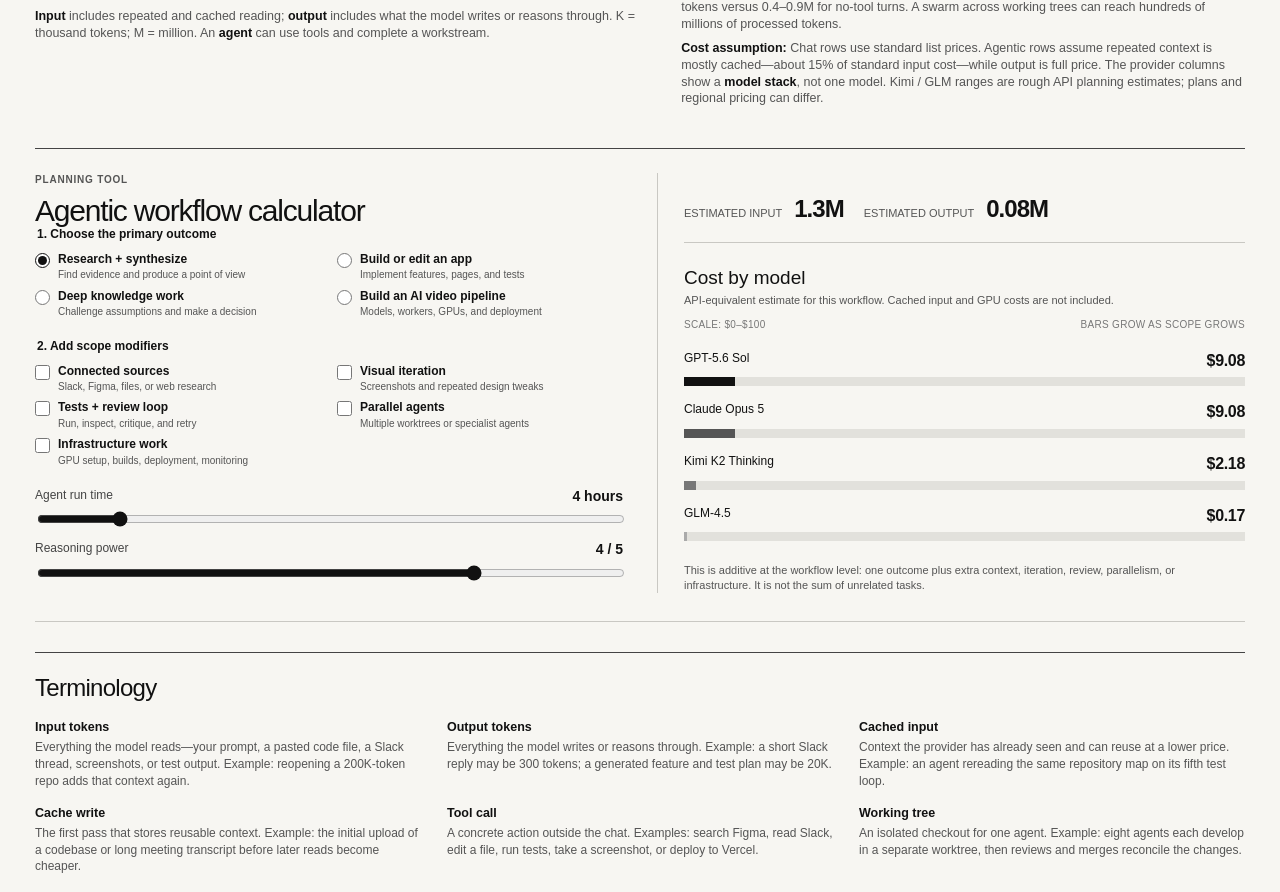
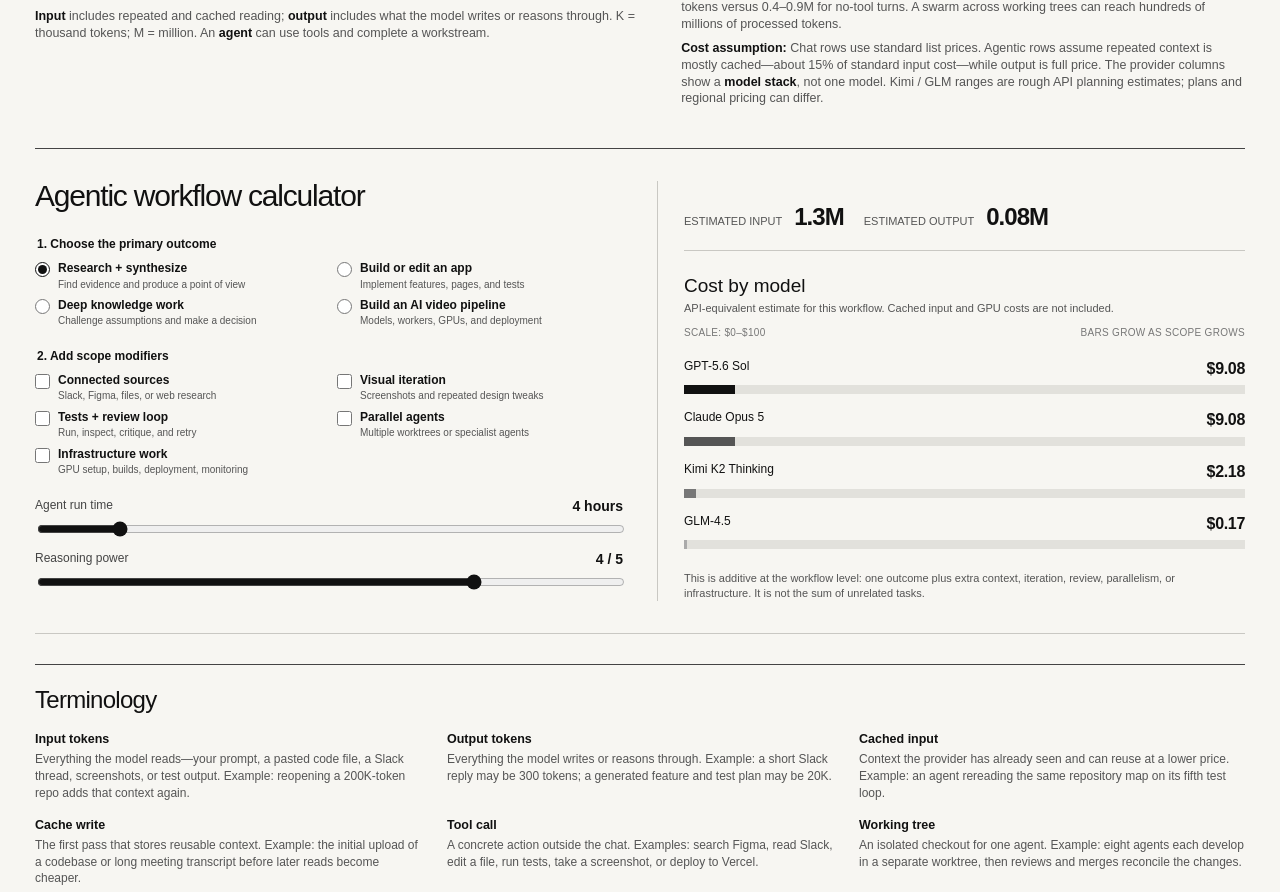
Before and after one commit to ideo/agentic-rate-card, a Next.js app: page / in a window 1280 px wide. Shown: the part 2041-2933 px from the top of the page. Built offline with nearby package versions, Linux system fonts and the light colour scheme.

Commit message:
Refine calculator section spacing

```diff
--- a/app/Planner.tsx
+++ b/app/Planner.tsx
@@ -55,7 +55,6 @@
   return (
     <section className="planner" aria-labelledby="planner-heading">
       <div className="planner-controls">
-        <p className="eyebrow">Planning tool</p>
         <h2 id="planner-heading">Agentic workflow calculator</h2>
         <fieldset>
           <legend>1. Choose the primary outcome</legend>
--- a/app/globals.css
+++ b/app/globals.css
@@ -21,3 +21,4 @@
 @media(max-width:800px){.sheet{width:100%;margin:0;padding:0 14px 20px;border-left:0;border-right:0}header{display:block;padding-top:24px;margin-bottom:22px}h1{font-size:clamp(42px,13vw,58px);max-width:100%}.updated{margin-top:18px;text-align:left;width:max-content}.table-wrap{margin-right:-14px;padding-right:14px}table{min-width:1360px}.terms-grid{grid-template-columns:1fr}.notes{grid-template-columns:1fr;gap:12px;margin-top:16px}.planner{grid-template-columns:1fr;gap:18px;margin-top:24px;padding-top:20px}.planner-results{padding:20px 0 0;border-top:1px solid var(--line);border-left:0}.terms{margin-top:22px}}
 @media print{@page{size:letter landscape;margin:.22in}body{background:var(--paper)}.sheet{width:100%;margin:0;padding:0;border:0}.sheet:before{display:none}header{margin-bottom:10px;padding-top:4px}h1{font-size:34px}.updated{font-size:9px}table{font-size:8.2px}thead th{padding:4px 6px;font-size:7.5px}tbody th,tbody td{padding:2px 6px}.work-detail{font-size:7.2px;line-height:1.12}.mode{margin-top:2px;padding:1px 4px;font-size:6.5px}.power{min-width:52px;padding:2px 4px;font-size:7.5px}.notes{gap:12px;margin-top:5px;font-size:7.3px;line-height:1.2}.notes p{margin-bottom:3px}.legend{gap:3px 8px;margin-bottom:3px}.terms{margin-top:8px;padding-top:6px}.terms h2{margin-bottom:5px;font-size:10px}.terms-grid{grid-template-columns:repeat(3,1fr);gap:4px 10px}.term{font-size:6.7px;line-height:1.15}.term strong{margin-bottom:1px;font-size:7px}}
 .chart-note{margin-bottom:10px}.chart-guide{display:flex;justify-content:space-between;gap:12px;margin:0 0 18px;color:#777;font-size:10px;text-transform:uppercase;letter-spacing:.03em}.bar-track{height:9px}.bar{transition:width .35s ease}
+.planner{padding-top:32px;padding-bottom:32px}.planner h2{margin-bottom:24px}
```
